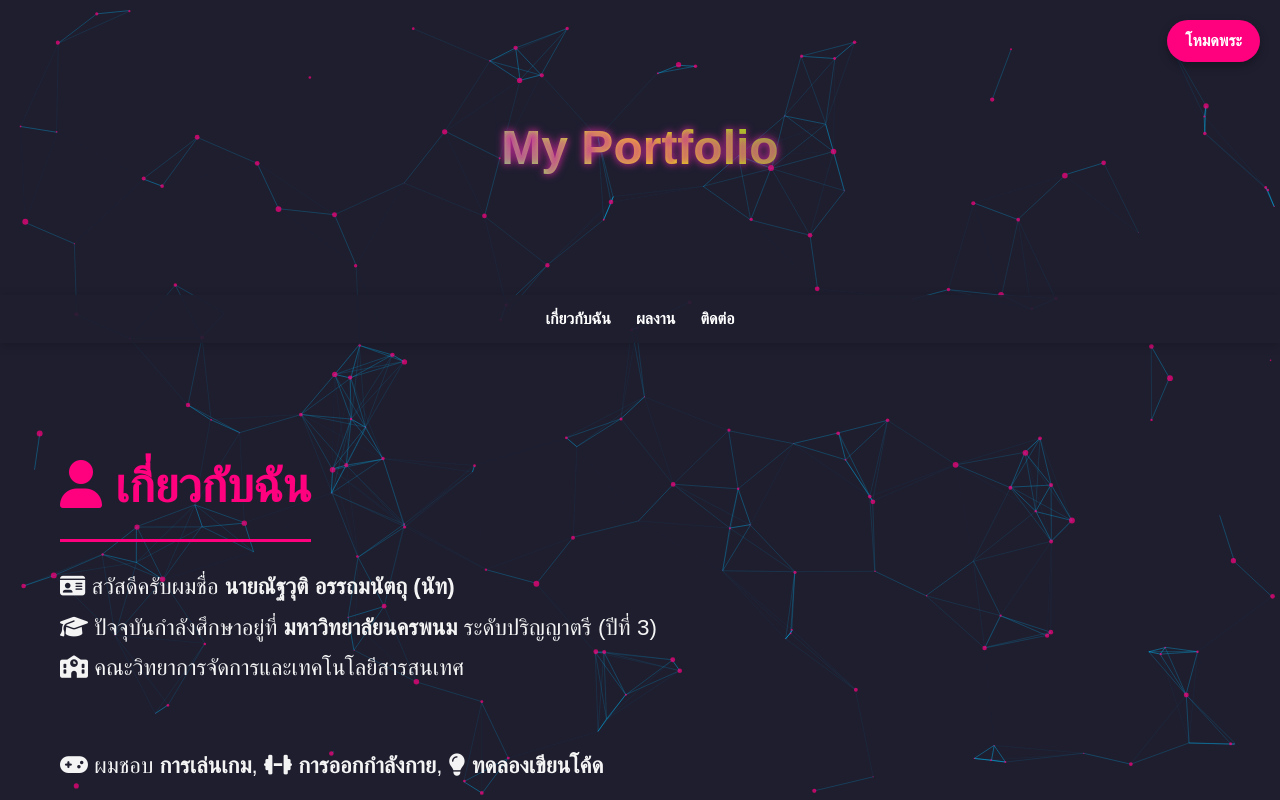
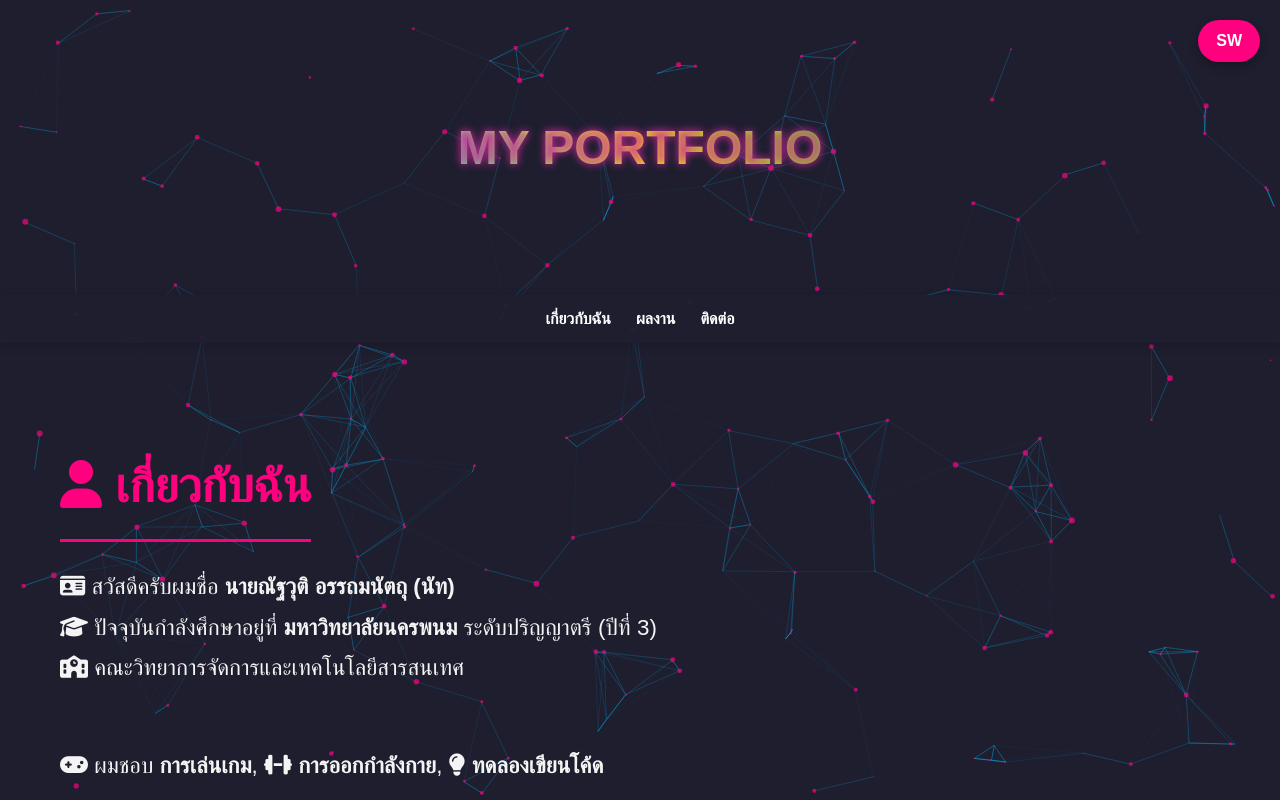
Before and after one commit to Auttamntut/auttamntut, a plain HTML site: page index.html in a window 1280 px wide. Shown: the top 800 px of the page. Drawn offline with nearby package versions, Linux system fonts and the light colour scheme.

Commit message:
Update index.html

```diff
--- a/index.html
+++ b/index.html
@@ -369,10 +369,10 @@
 <body>
 
     <div id="particles-js"></div>
-    <div class="dark-toggle" onclick="toggleDark()">โหมดพระ</div>
+    <div class="dark-toggle" onclick="toggleDark()">SW</div>
 
     <header>
-        <h1>My Portfolio</h1>
+        <h1>MY PORTFOLIO</h1>
     </header>
 
     <nav>
@@ -529,4 +529,5 @@
     </script>
 </body>
 
+
 </html>
```
